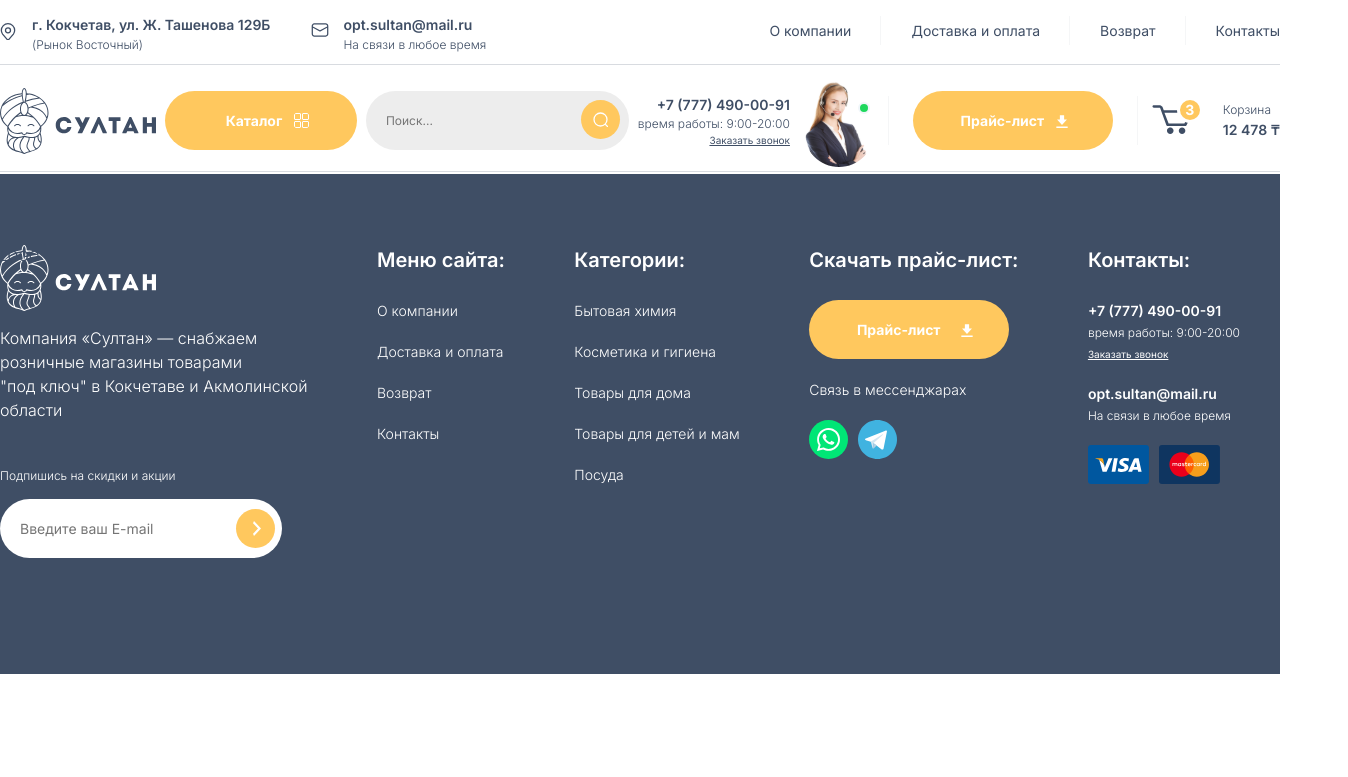
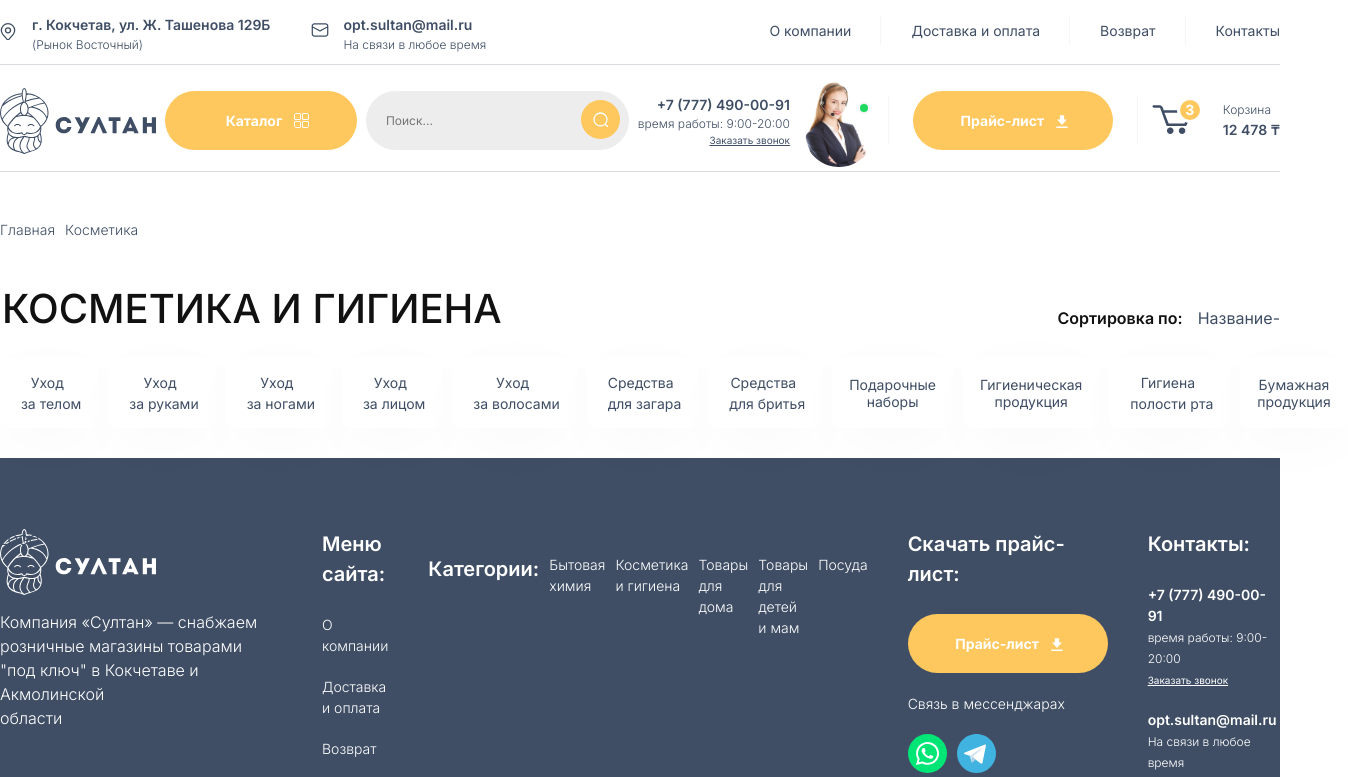
Before and after one commit to Wyctpukkk/emarket, a React (Create React App) app: page / in a window 1280 px wide. Shown: the top 777 px of the page, 1348 px wide, since content can reach past the window. Built offline with nearby package versions, Linux system fonts and the light colour scheme.

Commit message:
add: categories html

```diff
--- a/src/components/categories/Categories.scss
+++ b/src/components/categories/Categories.scss
@@ -0,0 +1,71 @@
+.navigation {
+  display: flex;
+  margin: 45px 0px 45px 0px;
+  &__item {
+    font-weight: 300;
+    padding-right: 10px;
+  }
+}
+.sort {
+  margin: 5px 0px 25px 2px;
+  display: flex;
+  justify-content: space-between;
+  align-items: flex-end;
+  &__title {
+    font-weight: 500;
+    font-size: 40px;
+    line-height: 120%;
+    text-transform: uppercase;
+    color: #111111;
+  }
+
+  &__select {
+    position: relative;
+    font-weight: 600;
+    font-size: 16px;
+    color: #111111;
+    margin-bottom: 3px;
+    &_active {
+      font-weight: 400;
+      font-size: 16px;
+      background-color: unset;
+      margin-left: 15px;
+    }
+  }
+}
+.popup {
+  position: absolute;
+  top: 20px;
+  right: 0px;
+  &__item {
+    button {
+      z-index: 10;
+      border-top: 1px solid rgba(43, 28, 1, 0.08);
+      font-weight: 400;
+      font-size: 16px;
+      background-color: #ffffff;
+      text-align: center;
+      padding: 5px;
+      min-width: 95px;
+    }
+  }
+}
+.categories {
+  display: flex;
+  justify-content: space-between;
+  gap: 10px;
+  margin: 25px 0px 30px 0px;
+  &__item {
+    button {
+      padding: 17px;
+      height: 70px;
+      display: flex;
+      line-height: 17px;
+      text-align: center;
+      align-items: center;
+      background: #ffffff;
+      box-shadow: 0px 15px 70px -11px rgba(43, 28, 1, 0.04);
+      border-radius: 10px;
+    }
+  }
+}
--- a/src/components/categories/Categories.tsx
+++ b/src/components/categories/Categories.tsx
@@ -1,7 +1,102 @@
-import React from 'react';
-
 const Categories = () => {
-  return <div></div>;
+  return (
+    <div className="wrapper">
+      <ul className="navigation">
+        <li className="navigation__item">Главная</li>
+        <li className="navigation__item">Косметика</li>
+      </ul>
+      <div className="sort">
+        <p className="sort__title">Косметика и гигиена</p>
+        <div className="sort__select">
+          Сортировка по:
+          <button className="sort__select_active">Название-</button>
+          {/* <div className="popup">
+            <ul className="popup__list">
+              <li className="popup__item">
+                <button>Цена+</button>
+              </li>
+              <li className="popup__item">
+                <button>Цена-</button>
+              </li>
+              <li className="popup__item">
+                <button>Название+</button>
+              </li>
+              <li className="popup__item">
+                <button>Название-</button>
+              </li>
+            </ul>
+          </div> */}
+        </div>
+      </div>
+      <ul className="categories">
+        <li className="categories__item">
+          <button>
+            <pre>
+              Уход <br /> за телом
+            </pre>
+          </button>
+        </li>
+        <li className="categories__item">
+          <button>
+            <pre>
+              Уход <br /> за руками
+            </pre>
+          </button>
+        </li>
+        <li className="categories__item">
+          <button>
+            <pre>
+              Уход <br /> за ногами
+            </pre>
+          </button>
+        </li>
+        <li className="categories__item">
+          <button>
+            <pre>
+              Уход <br /> за лицом
+            </pre>
+          </button>
+        </li>
+        <li className="categories__item">
+          <button>
+            <pre>
+              Уход <br /> за волосами
+            </pre>
+          </button>
+        </li>
+        <li className="categories__item">
+          <button>
+            <pre>
+              Средства <br /> для загара
+            </pre>
+          </button>
+        </li>
+        <li className="categories__item">
+          <button>
+            <pre>
+              Средства <br /> для бритья
+            </pre>
+          </button>
+        </li>
+        <li className="categories__item">
+          <button>Подарочные наборы</button>
+        </li>
+        <li className="categories__item">
+          <button>Гигиеническая продукция</button>
+        </li>
+        <li className="categories__item">
+          <button>
+            <pre>
+              Гигиена <br /> полости рта
+            </pre>
+          </button>
+        </li>
+        <li className="categories__item">
+          <button>Бумажная продукция</button>
+        </li>
+      </ul>
+    </div>
+  );
 };
 
 export { Categories };
--- a/src/components/header/Header.scss
+++ b/src/components/header/Header.scss
@@ -1,8 +1,3 @@
-.wrapper {
-  max-width: 1366px;
-  margin: 0 auto;
-  font-size: 14px;
-}
 .line {
   position: absolute;
   top: 64px;
--- a/src/pages/catalog/Catalog.scss
+++ b/src/pages/catalog/Catalog.scss
@@ -0,0 +1,3 @@
+div {
+  background: #ffffff;
+}
--- a/src/scss/app.scss
+++ b/src/scss/app.scss
@@ -2,6 +2,9 @@
 @import url(../scss/resetstyle.scss);
 @import url(../components/header/Header.scss);
 @import url(../components/footer/Footer.scss);
+@import url(../components/categories/Categories.scss);
+@import url(../components/cards/Cards.scss);
+@import url(../components/filter/Filter.scss);
 
 * {
   font-family: 'Inter', sans-serif;
@@ -10,3 +13,8 @@
   color: #3f4e65;
   line-height: 150%;
 }
+.wrapper {
+  max-width: 1366px;
+  margin: 0 auto;
+  font-size: 14px;
+}
```
